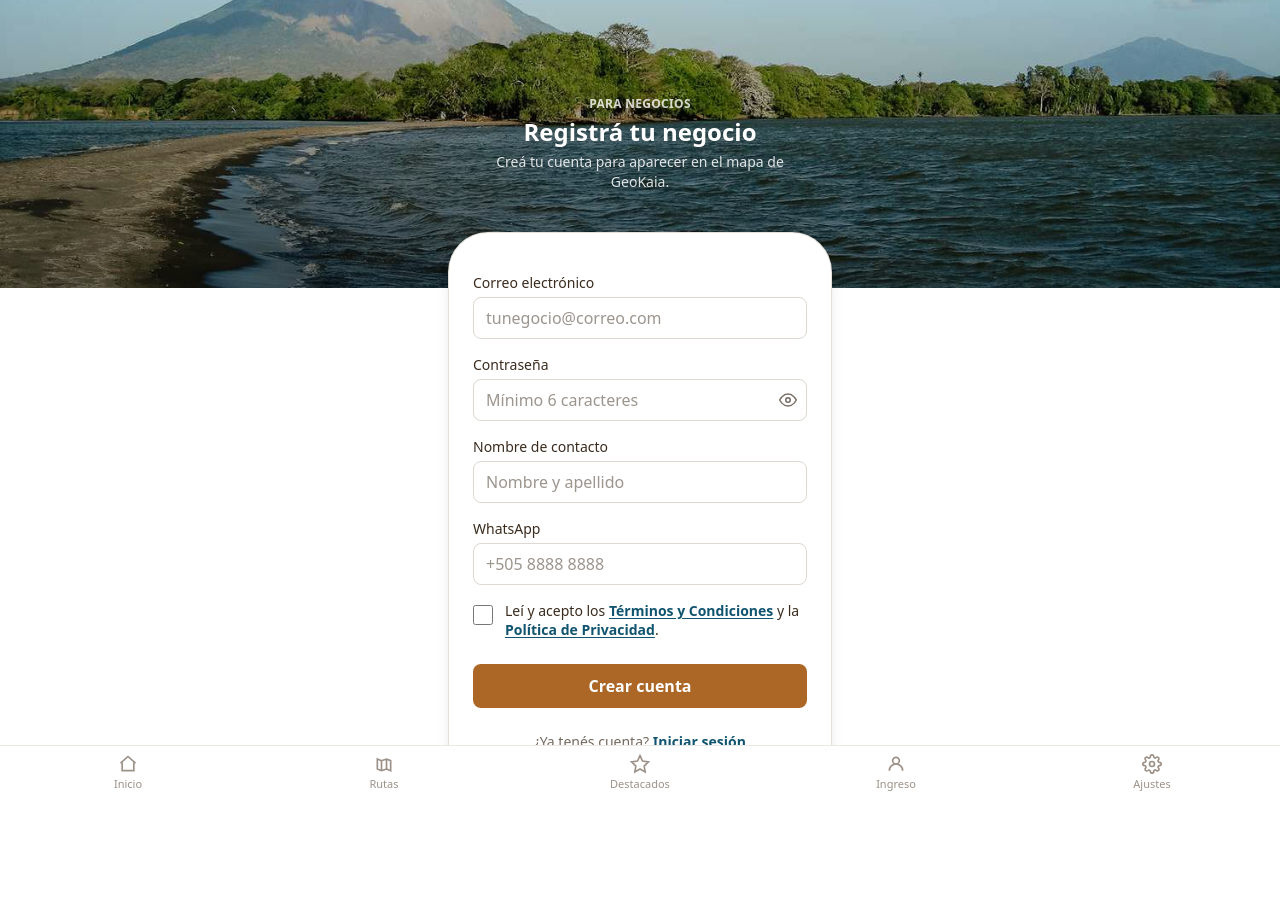
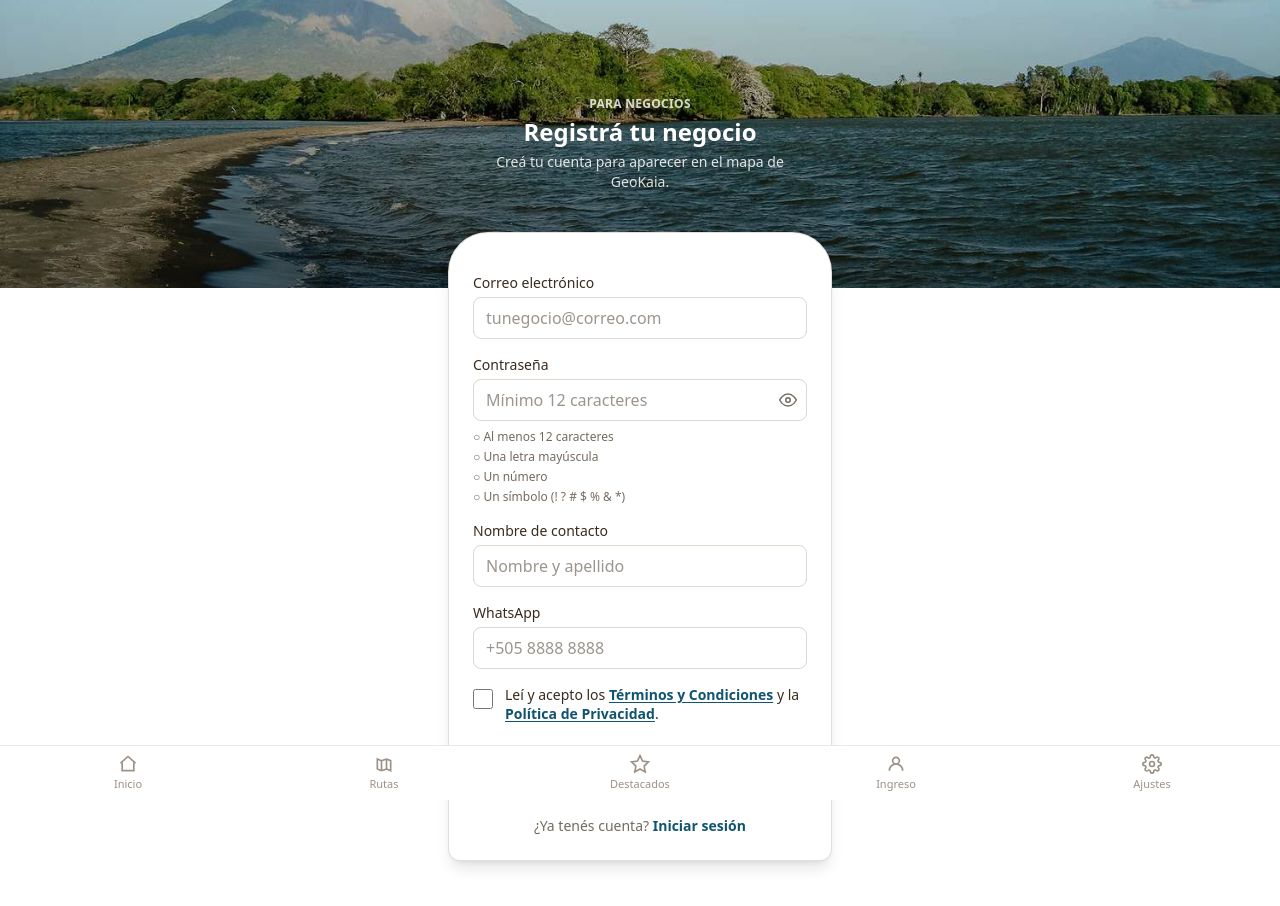
Before and after one commit to GeoKaia/GeoKaia-Frontend, a Next.js app: page /negocio/registro in a window 1280 px wide. Shown: the top 906 px of the page. Built offline with nearby package versions, Linux system fonts and the light colour scheme; no server answers.

Commit message:
fix(registro): pedir contrasena de 12+ caracteres con mayuscula, numero y simbolo, con requisitos en vivo
Espejo de la politica del backend; el servidor sigue siendo quien valida. Sin cambios en el login ni en la base de datos.

```diff
--- a/src/app/negocio/registro/page.jsx
+++ b/src/app/negocio/registro/page.jsx
@@ -5,6 +5,8 @@ import Link from "next/link";
 import { registrarNegocio } from "@/lib/api";
 import CampoContrasena from "@/components/CampoContrasena";
 import AuthHero from "@/components/AuthHero";
+import RequisitosContrasena from "@/components/RequisitosContrasena";
+import { contrasenaValida } from "@/lib/password";
 
 const initialForm = {
   email: "",
@@ -16,8 +18,8 @@ const initialForm = {
 
 function validar(form) {
   if (!form.email.trim()) return "El correo es obligatorio.";
-  if (!form.password || form.password.length < 6)
-    return "La contraseña debe tener al menos 6 caracteres.";
+  if (!contrasenaValida(form.password))
+    return "La contraseña debe tener al menos 12 caracteres, una mayúscula, un número y un símbolo.";
   if (!form.nombreContacto.trim() || form.nombreContacto.trim().length < 3)
     return "El nombre de contacto debe tener al menos 3 caracteres.";
   if (!form.whatsapp.trim() || form.whatsapp.trim().length < 8)
@@ -124,8 +126,9 @@ export default function RegistroNegocioPage() {
               autoComplete="new-password"
               value={form.password}
               onChange={handleChange}
-              placeholder="Mínimo 6 caracteres"
+              placeholder="Mínimo 12 caracteres"
             />
+            <RequisitosContrasena password={form.password} />
           </div>
 
           <div>
--- /dev/null
+++ b/src/components/RequisitosContrasena.jsx
@@ -0,0 +1,18 @@
+import { REQUISITOS_CONTRASENA } from "@/lib/password";
+
+// Lista de requisitos que se marcan en vivo mientras la persona escribe su contraseña.
+export default function RequisitosContrasena({ password = "" }) {
+  return (
+    <ul className="mt-2 space-y-1 text-xs" aria-label="Requisitos de la contraseña">
+      {REQUISITOS_CONTRASENA.map((r) => {
+        const ok = r.cumple(password);
+        return (
+          <li key={r.id} className={ok ? "text-green-700" : "text-brand-text/70"}>
+            <span aria-hidden="true">{ok ? "✓" : "○"}</span> {r.texto}
+            <span className="sr-only">{ok ? " (cumplido)" : " (pendiente)"}</span>
+          </li>
+        );
+      })}
+    </ul>
+  );
+}
--- /dev/null
+++ b/src/lib/password.js
@@ -0,0 +1,12 @@
+// Requisitos de contraseña para cuentas nuevas. Espejo de la política del backend (src/utils/password.js):
+// el servidor es quien manda, esto solo avisa antes de enviar el formulario.
+export const REQUISITOS_CONTRASENA = [
+  { id: "largo", texto: "Al menos 12 caracteres", cumple: (p) => p.length >= 12 },
+  { id: "mayuscula", texto: "Una letra mayúscula", cumple: (p) => /\p{Lu}/u.test(p) },
+  { id: "numero", texto: "Un número", cumple: (p) => /\d/.test(p) },
+  { id: "simbolo", texto: "Un símbolo (! ? # $ % & *)", cumple: (p) => /[^\p{L}\d\s]/u.test(p) },
+];
+
+export function contrasenaValida(password) {
+  return REQUISITOS_CONTRASENA.every((r) => r.cumple(password || ""));
+}
```
